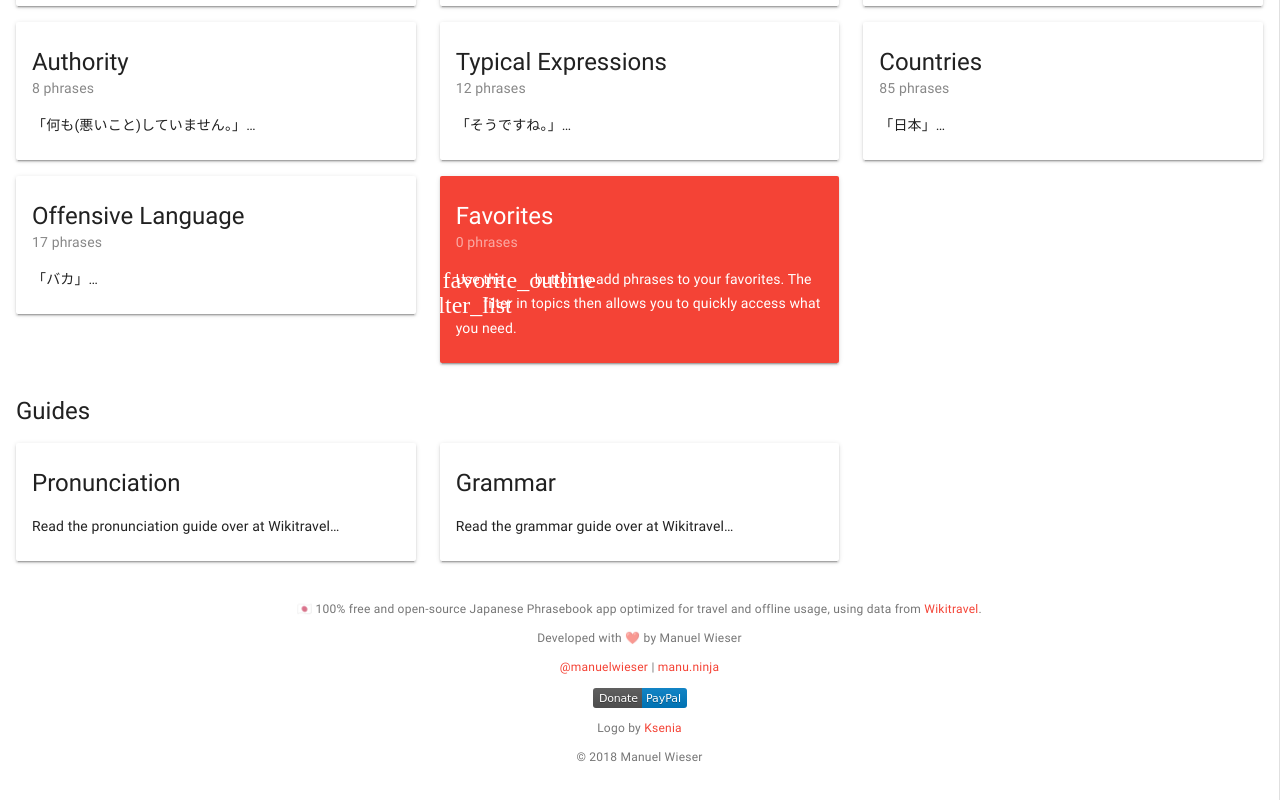
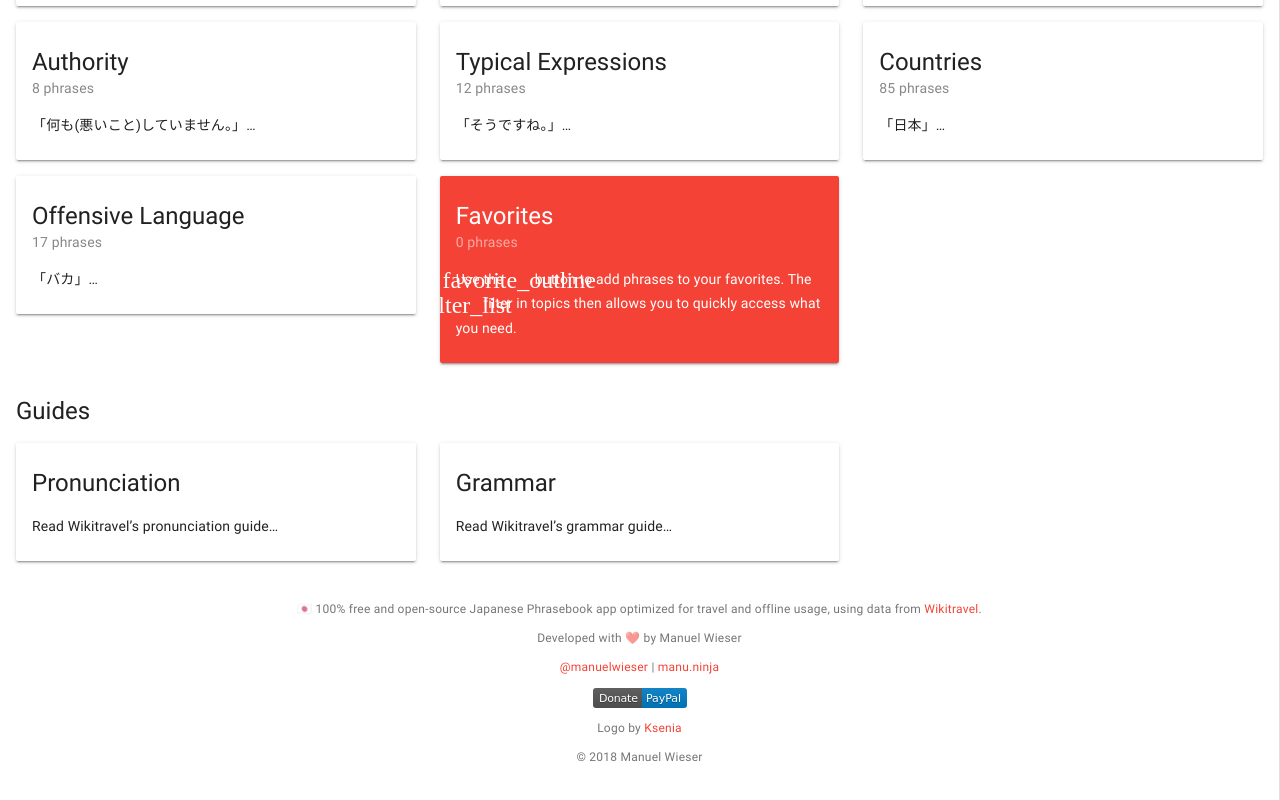
Before and after one commit to Lorti/phrasebook, a Vue app: page / in a window 1280 px wide. Shown: the part 892-1692 px from the top of the page. Built offline with nearby package versions, Linux system fonts and the light colour scheme; a web font is replaced by a local one.

Commit message:
Test rel="nofollow"

```diff
--- a/src/components/Sets.vue
+++ b/src/components/Sets.vue
@@ -23,7 +23,7 @@
       </div>
 
       <div class="md-layout-item md-size-33 md-small-size-50 md-xsmall-size-100">
-        <router-link :to="`/sets/favorites/`">
+        <router-link :to="`/sets/favorites/`" rel="nofollow">
           <md-card md-with-hover class="md-primary">
             <md-ripple>
               <md-card-header>
@@ -57,7 +57,7 @@
                 <div class="md-title">Pronunciation</div>
               </md-card-header>
               <div class="md-card-content">
-                Read the pronunciation guide over at Wikitravel…
+                Read Wikitravel’s pronunciation guide…
               </div>
             </md-ripple>
           </md-card>
@@ -73,7 +73,7 @@
                 <div class="md-title">Grammar</div>
               </md-card-header>
               <div class="md-card-content">
-                Read the grammar guide over at Wikitravel…
+                Read Wikitravel’s grammar guide…
               </div>
             </md-ripple>
           </md-card>
```
